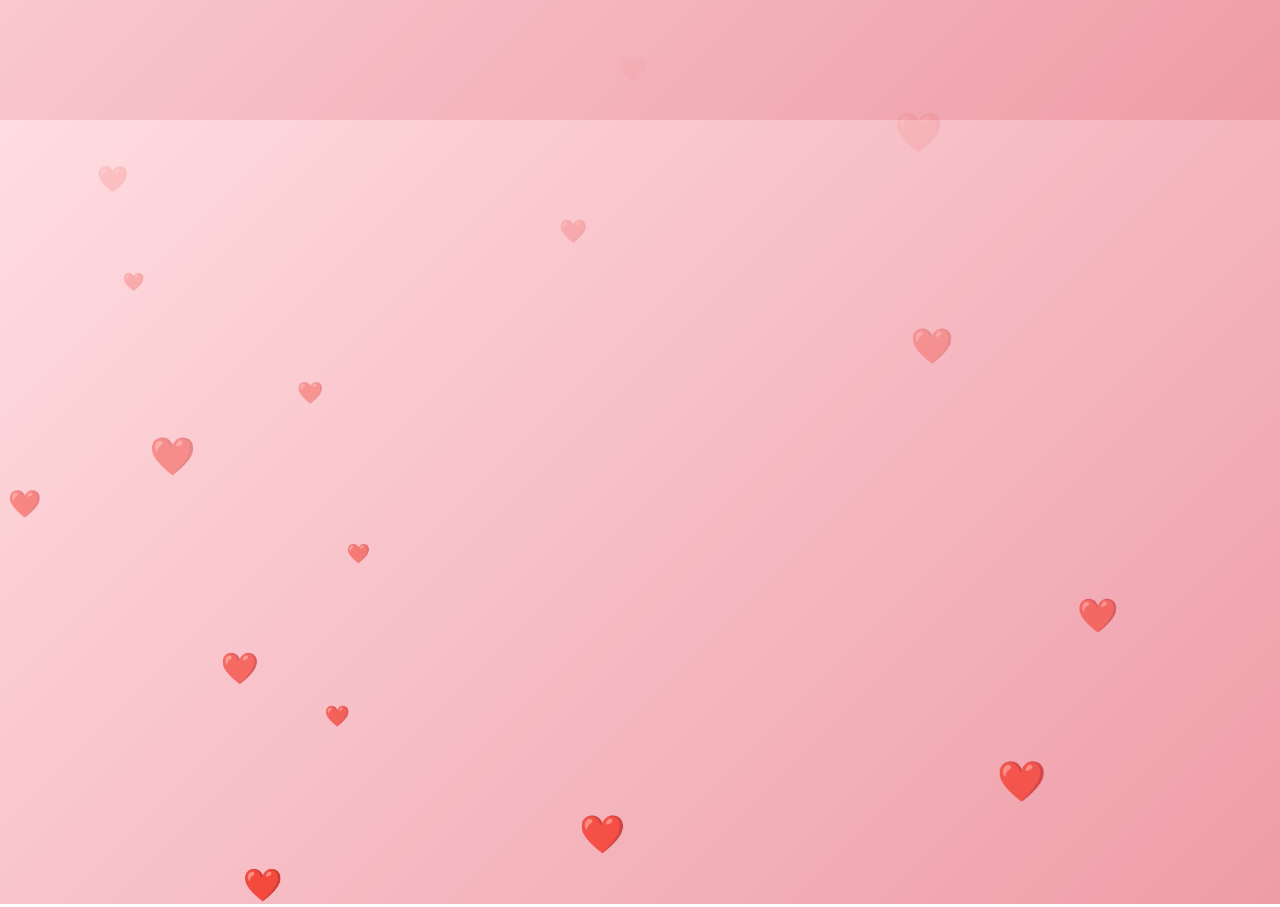
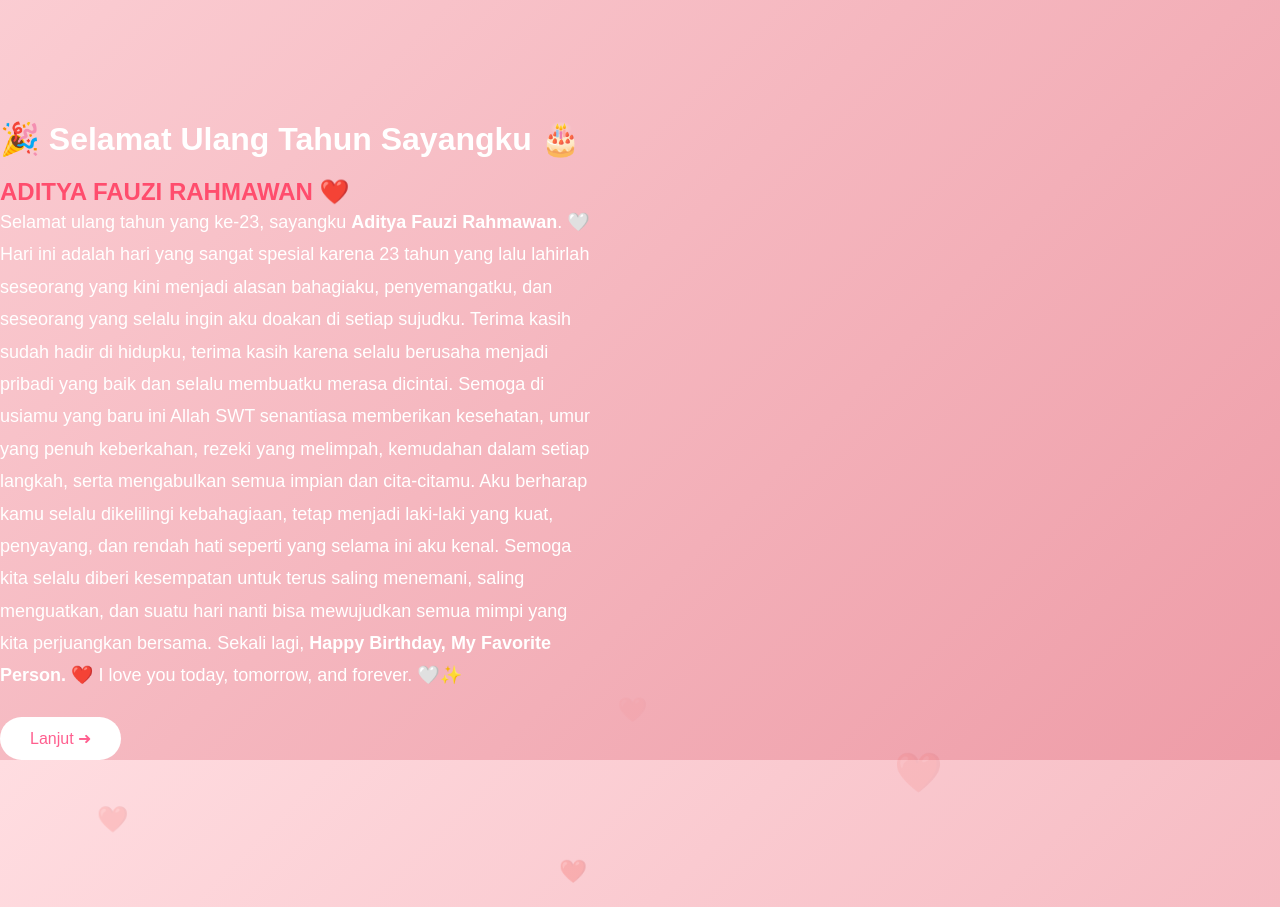
Before and after one commit to fanidaaqidatulizza-stack/birthday-gift-digital, a plain HTML site: page index.html in a window 1280 px wide. Shown: the part 680-1587 px from the top of the page. Drawn offline with Linux system fonts and the light colour scheme.

Commit message:
Insert birthday message in index.html
Added a birthday message for Aditya Fauzi Rahmawan with styling.

```diff
--- a/index.html
+++ b/index.html
@@ -115,6 +115,33 @@ p{
 </div>
 
 <!-- HALAMAN 2 -->
+    <h1>🎉 Selamat Ulang Tahun Sayangku 🎂</h1>
+
+<h2 style="color:#ff4d6d;">
+ADITYA FAUZI RAHMAWAN ❤️
+</h2>
+
+<p style="font-size:18px; line-height:1.8;">
+Selamat ulang tahun yang ke-23, sayangku <b>Aditya Fauzi Rahmawan</b>. 🤍
+
+Hari ini adalah hari yang sangat spesial karena 23 tahun yang lalu lahirlah seseorang yang kini menjadi alasan bahagiaku, penyemangatku, dan seseorang yang selalu ingin aku doakan di setiap sujudku.
+
+Terima kasih sudah hadir di hidupku, terima kasih karena selalu berusaha menjadi pribadi yang baik dan selalu membuatku merasa dicintai. Semoga di usiamu yang baru ini Allah SWT senantiasa memberikan kesehatan, umur yang penuh keberkahan, rezeki yang melimpah, kemudahan dalam setiap langkah, serta mengabulkan semua impian dan cita-citamu.
+
+Aku berharap kamu selalu dikelilingi kebahagiaan, tetap menjadi laki-laki yang kuat, penyayang, dan rendah hati seperti yang selama ini aku kenal.
+
+Semoga kita selalu diberi kesempatan untuk terus saling menemani, saling menguatkan, dan suatu hari nanti bisa mewujudkan semua mimpi yang kita perjuangkan bersama.
+
+Sekali lagi,
+<b>Happy Birthday, My Favorite Person. ❤️</b>
+
+I love you today, tomorrow, and forever.
+🤍✨
+</p>
+
+<button class="btn" onclick="nextPage(3)">
+Lanjut ➜
+</button>
 <div class="page" id="page2">
     <h1>Untukmu ✨</h1>
 
```
